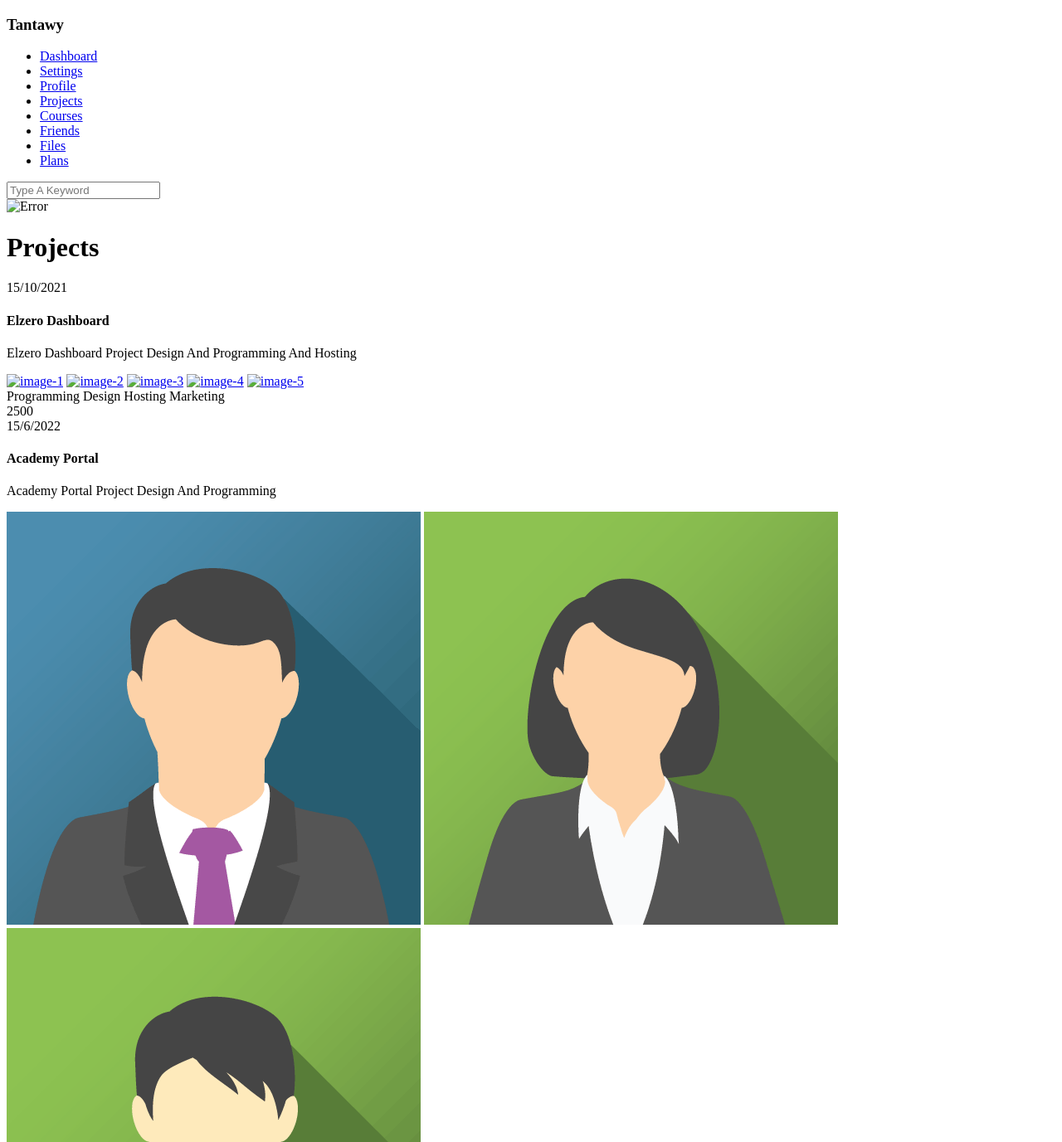
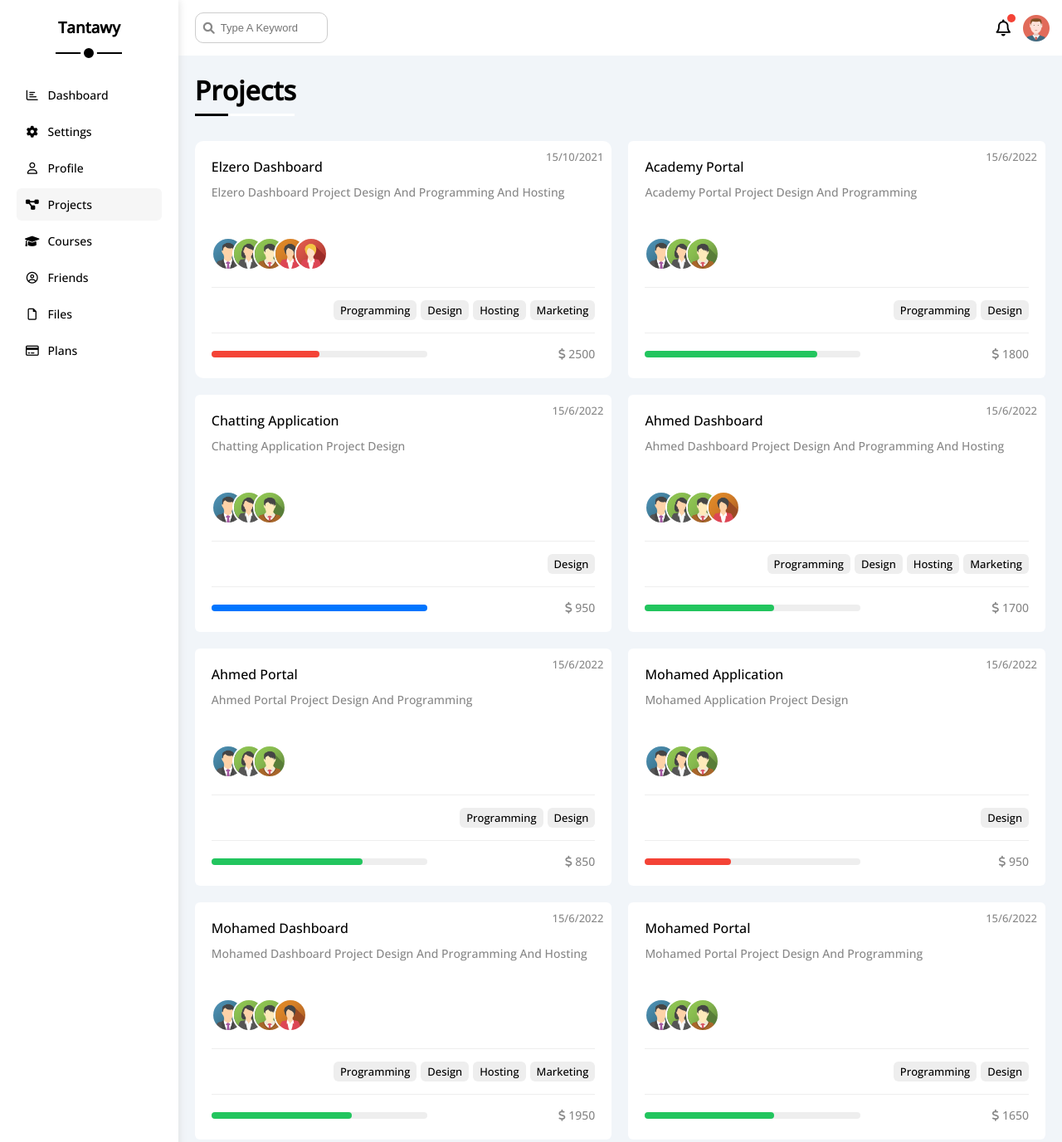
Before and after one commit to AhmedTantawy98/Dashboard, a plain HTML site: page projects.html in a window 1280 px wide. Shown: the top 1377 px of the page at 83% size. Drawn offline with nearby package versions, Linux system fonts and the light colour scheme; the site is published under a folder, as on GitHub Pages, so addresses that start at the root find nothing.

Commit message:
Routing Edit

```diff
--- a/courses.html
+++ b/courses.html
@@ -5,9 +5,9 @@
         <meta http-equiv="X-UA-Compatible" content="IE=edge">
         <meta name="viewport" content="width=device-width, initial-scale=1.0">
         <title>Courses</title>
-        <link rel="stylesheet" href="/css/all.min.css">
-        <link rel="stylesheet" href="/css/framework.css">
-        <link rel="stylesheet" href="/css/master.css">
+        <link rel="stylesheet" href="css/all.min.css">
+        <link rel="stylesheet" href="css/framework.css">
+        <link rel="stylesheet" href="css/master.css">
         <link rel="preconnect" href="https://fonts.googleapis.com">
         <link rel="preconnect" href="https://fonts.gstatic.com" crossorigin>
         <link href="https://fonts.googleapis.com/css2?family=Open+Sans:wght@300;500&#038;display=swap" rel="stylesheet" />
@@ -18,25 +18,25 @@
                 <h3 class="p-relative txt-c mt-0">Tantawy</h3>
                 <ul>
                     <li>
-                        <a class=" d-flex align-center fs-14 p-10 c-black rad-6" href="/index.html">
+                        <a class=" d-flex align-center fs-14 p-10 c-black rad-6" href="index.html">
                             <i class="fa-regular fa-chart-bar fa-fw"></i>
                             <span>Dashboard</span>
                         </a>
                     </li>
                     <li>
-                        <a class="d-flex align-center fs-14 p-10 c-black rad-6" href="/settings.html">
+                        <a class="d-flex align-center fs-14 p-10 c-black rad-6" href="settings.html">
                             <i class="fa-solid fa-gear fa-fw"></i>
                             <span>Settings</span>
                         </a>
                     </li>
                     <li>
-                        <a class="d-flex align-center fs-14 p-10 c-black rad-6" href="/profile.html">
+                        <a class="d-flex align-center fs-14 p-10 c-black rad-6" href="profile.html">
                             <i class="fa-regular fa-user fa-fw"></i>
                             <span>Profile</span>
                         </a>
                     </li>
                     <li>
-                        <a class="d-flex align-center fs-14 p-10 c-black rad-6" href="/projects.html">
+                        <a class="d-flex align-center fs-14 p-10 c-black rad-6" href="projects.html">
                             <i class="fa-solid fa-diagram-project fa-fw"></i>
                             <span>Projects</span>
                         </a>
@@ -76,14 +76,14 @@
                         <span class="notifications p-relative">
                             <i class="fa-regular fa-bell fa-lg"></i>
                         </span>
-                        <img src="/imgs/avatar.png" alt="Error">
+                        <img src="imgs/avatar.png" alt="image-1">
                     </div>
                 </div>
                 <h1 class="p-relative">Courses</h1>
                 <div class="courses-page d-grid m-20 gap-20">
                     <div class="course bg-white rad-6 p-relative">
-                        <img src="/imgs/course-01.jpg" alt="image-1" class="cover">
-                        <img src="/imgs/team-01.png" alt="image-2" class="instructor">
+                        <img src="imgs/course-01.jpg" alt="image-1" class="cover">
+                        <img src="imgs/team-01.png" alt="image-2" class="instructor">
                         <div class="p-20">
                             <h4 class="m-0">Mastering Web Design</h4>
                             <p class="description c-grey fs-14 mt-15">Master The Art Of Web Designing And Mocking, Prototyping And Creating Web Design Architecture</p>
--- a/projects.html
+++ b/projects.html
@@ -5,9 +5,9 @@
         <meta http-equiv="X-UA-Compatible" content="IE=edge">
         <meta name="viewport" content="width=device-width, initial-scale=1.0">
         <title>Projects</title>
-        <link rel="stylesheet" href="/css/all.min.css">
-        <link rel="stylesheet" href="/css/framework.css">
-        <link rel="stylesheet" href="/css/master.css">
+        <link rel="stylesheet" href="css/all.min.css">
+        <link rel="stylesheet" href="css/framework.css">
+        <link rel="stylesheet" href="css/master.css">
         <link rel="preconnect" href="https://fonts.googleapis.com">
         <link rel="preconnect" href="https://fonts.gstatic.com" crossorigin>
         <link href="https://fonts.googleapis.com/css2?family=Open+Sans:wght@300;500&#038;display=swap" rel="stylesheet" />
@@ -18,25 +18,25 @@
                 <h3 class="p-relative txt-c mt-0">Tantawy</h3>
                 <ul>
                     <li>
-                        <a class=" d-flex align-center fs-14 p-10 c-black rad-6" href="/index.html">
+                        <a class=" d-flex align-center fs-14 p-10 c-black rad-6" href="index.html">
                             <i class="fa-regular fa-chart-bar fa-fw"></i>
                             <span>Dashboard</span>
                         </a>
                     </li>
                     <li>
-                        <a class="d-flex align-center fs-14 p-10 c-black rad-6" href="/settings.html">
+                        <a class="d-flex align-center fs-14 p-10 c-black rad-6" href="settings.html">
                             <i class="fa-solid fa-gear fa-fw"></i>
                             <span>Settings</span>
                         </a>
                     </li>
                     <li>
-                        <a class="d-flex align-center fs-14 p-10 c-black rad-6" href="/profile.html">
+                        <a class="d-flex align-center fs-14 p-10 c-black rad-6" href="profile.html">
                             <i class="fa-regular fa-user fa-fw"></i>
                             <span>Profile</span>
                         </a>
                     </li>
                     <li>
-                        <a class="active d-flex align-center fs-14 p-10 c-black rad-6" href="/projects.html">
+                        <a class="active d-flex align-center fs-14 p-10 c-black rad-6" href="projects.html">
                             <i class="fa-solid fa-diagram-project fa-fw"></i>
                             <span>Projects</span>
                         </a>
@@ -76,7 +76,7 @@
                         <span class="notifications p-relative">
                             <i class="fa-regular fa-bell fa-lg"></i>
                         </span>
-                        <img src="/imgs/avatar.png" alt="Error">
+                        <img src="imgs/avatar.png" alt="image-1">
                     </div>
                 </div>
                 <h1 class="p-relative">Projects</h1>
@@ -86,11 +86,11 @@
                         <h4 class="mt-0 mb-10">Elzero Dashboard</h4>
                         <p class="c-grey mt-0 mb-10 fs-14">Elzero Dashboard Project Design And Programming And Hosting</p>
                         <div class="team">
-                            <a href="#"><img src="/imgs/team-01.png" alt="image-1" /></a>
-                            <a href="#"><img src="/imgs/team-02.png" alt="image-2" /></a>
-                            <a href="#"><img src="/imgs/team-03.png" alt="image-3" /></a>
-                            <a href="#"><img src="/imgs/team-04.png" alt="image-4" /></a>
-                            <a href="#"><img src="/imgs/team-05.png" alt="image-5" /></a>
+                            <a href="#"><img src="imgs/team-01.png" alt="image-1" /></a>
+                            <a href="#"><img src="imgs/team-02.png" alt="image-2" /></a>
+                            <a href="#"><img src="imgs/team-03.png" alt="image-3" /></a>
+                            <a href="#"><img src="imgs/team-04.png" alt="image-4" /></a>
+                            <a href="#"><img src="imgs/team-05.png" alt="image-5" /></a>
                         </div>
                         <div class="do d-flex">
                             <span class="fs-13 rad-6 bg-eee">Programming</span>
@@ -113,9 +113,9 @@
                         <h4 class="m-0">Academy Portal</h4>
                         <p class="c-grey mt-10 mb-10 fs-14">Academy Portal Project Design And Programming</p>
                         <div class="team">
-                            <a href="#"><img src="imgs/team-01.png" alt="" /></a>
-                            <a href="#"><img src="imgs/team-02.png" alt="" /></a>
-                            <a href="#"><img src="imgs/team-03.png" alt="" /></a>
+                            <a href="#"><img src="imgs/team-01.png" alt="image-1" /></a>
+                            <a href="#"><img src="imgs/team-02.png" alt="image-2" /></a>
+                            <a href="#"><img src="imgs/team-03.png" alt="image-3" /></a>
                         </div>
                         <div class="do d-flex">
                             <span class="fs-13 rad-6 bg-eee">Programming</span>
@@ -136,9 +136,9 @@
                         <h4 class="m-0">Chatting Application</h4>
                         <p class="c-grey mt-10 mb-10 fs-14">Chatting Application Project Design</p>
                         <div class="team">
-                            <a href="#"><img src="imgs/team-01.png" alt="" /></a>
-                            <a href="#"><img src="imgs/team-02.png" alt="" /></a>
-                            <a href="#"><img src="imgs/team-03.png" alt="" /></a>
+                            <a href="#"><img src="imgs/team-01.png" alt="image-1" /></a>
+                            <a href="#"><img src="imgs/team-02.png" alt="image-2" /></a>
+                            <a href="#"><img src="imgs/team-03.png" alt="image-3" /></a>
                         </div>
                         <div class="do d-flex">
                             <span class="fs-13 rad-6 bg-eee">Design</span>
@@ -158,10 +158,10 @@
                         <h4 class="m-0">Ahmed Dashboard</h4>
                         <p class="c-grey mt-10 mb-10 fs-14">Ahmed Dashboard Project Design And Programming And Hosting</p>
                         <div class="team">
-                            <a href="#"><img src="imgs/team-01.png" alt="" /></a>
-                            <a href="#"><img src="imgs/team-02.png" alt="" /></a>
-                            <a href="#"><img src="imgs/team-03.png" alt="" /></a>
-                            <a href="#"><img src="imgs/team-04.png" alt="" /></a>
+                            <a href="#"><img src="imgs/team-01.png" alt="image-1" /></a>
+                            <a href="#"><img src="imgs/team-02.png" alt="image-2" /></a>
+                            <a href="#"><img src="imgs/team-03.png" alt="image-3" /></a>
+                            <a href="#"><img src="imgs/team-04.png" alt="image-4" /></a>
                         </div>
                         <div class="do d-flex">
                             <span class="fs-13 rad-6 bg-eee">Programming</span>
@@ -184,9 +184,9 @@
                         <h4 class="m-0">Ahmed Portal</h4>
                         <p class="c-grey mt-10 mb-10 fs-14">Ahmed Portal Project Design And Programming</p>
                         <div class="team">
-                            <a href="#"><img src="imgs/team-01.png" alt="" /></a>
-                            <a href="#"><img src="imgs/team-02.png" alt="" /></a>
-                            <a href="#"><img src="imgs/team-03.png" alt="" /></a>
+                            <a href="#"><img src="imgs/team-01.png" alt="image-1" /></a>
+                            <a href="#"><img src="imgs/team-02.png" alt="image-2" /></a>
+                            <a href="#"><img src="imgs/team-03.png" alt="image-3" /></a>
                         </div>
                         <div class="do d-flex">
                             <span class="fs-13 rad-6 bg-eee">Programming</span>
@@ -207,9 +207,9 @@
                         <h4 class="m-0">Mohamed Application</h4>
                         <p class="c-grey mt-10 mb-10 fs-14">Mohamed Application Project Design</p>
                         <div class="team">
-                            <a href="#"><img src="imgs/team-01.png" alt="" /></a>
-                            <a href="#"><img src="imgs/team-02.png" alt="" /></a>
-                            <a href="#"><img src="imgs/team-03.png" alt="" /></a>
+                            <a href="#"><img src="imgs/team-01.png" alt="image-1" /></a>
+                            <a href="#"><img src="imgs/team-02.png" alt="image-2" /></a>
+                            <a href="#"><img src="imgs/team-03.png" alt="image-3" /></a>
                         </div>
                         <div class="do d-flex">
                             <span class="fs-13 rad-6 bg-eee">Design</span>
@@ -229,10 +229,10 @@
                         <h4 class="m-0">Mohamed Dashboard</h4>
                         <p class="c-grey mt-10 mb-10 fs-14">Mohamed Dashboard Project Design And Programming And Hosting</p>
                         <div class="team">
-                            <a href="#"><img src="imgs/team-01.png" alt="" /></a>
-                            <a href="#"><img src="imgs/team-02.png" alt="" /></a>
-                            <a href="#"><img src="imgs/team-03.png" alt="" /></a>
-                            <a href="#"><img src="imgs/team-04.png" alt="" /></a>
+                            <a href="#"><img src="imgs/team-01.png" alt="image-1" /></a>
+                            <a href="#"><img src="imgs/team-02.png" alt="image-2" /></a>
+                            <a href="#"><img src="imgs/team-03.png" alt="image-3" /></a>
+                            <a href="#"><img src="imgs/team-04.png" alt="image-4" /></a>
                         </div>
                         <div class="do d-flex">
                             <span class="fs-13 rad-6 bg-eee">Programming</span>
@@ -255,9 +255,9 @@
                         <h4 class="m-0">Mohamed Portal</h4>
                         <p class="c-grey mt-10 mb-10 fs-14">Mohamed Portal Project Design And Programming</p>
                         <div class="team">
-                            <a href="#"><img src="imgs/team-01.png" alt="" /></a>
-                            <a href="#"><img src="imgs/team-02.png" alt="" /></a>
-                            <a href="#"><img src="imgs/team-03.png" alt="" /></a>
+                            <a href="#"><img src="imgs/team-01.png" alt="image-1" /></a>
+                            <a href="#"><img src="imgs/team-02.png" alt="image-2" /></a>
+                            <a href="#"><img src="imgs/team-03.png" alt="image-3" /></a>
                         </div>
                         <div class="do d-flex">
                             <span class="fs-13 rad-6 bg-eee">Programming</span>
@@ -278,9 +278,9 @@
                         <h4 class="m-0">Ahmed Application</h4>
                         <p class="c-grey mt-10 mb-10 fs-14">Ahmed Application Project Design</p>
                         <div class="team">
-                            <a href="#"><img src="imgs/team-01.png" alt="" /></a>
-                            <a href="#"><img src="imgs/team-02.png" alt="" /></a>
-                            <a href="#"><img src="imgs/team-03.png" alt="" /></a>
+                            <a href="#"><img src="imgs/team-01.png" alt="image-1" /></a>
+                            <a href="#"><img src="imgs/team-02.png" alt="image-2" /></a>
+                            <a href="#"><img src="imgs/team-03.png" alt="image-3" /></a>
                         </div>
                         <div class="do d-flex">
                             <span class="fs-13 rad-6 bg-eee">Design</span>
```
Also changed, not shown: files.html (+9 -9 lines), friends.html (+9 -9 lines), index.html (+39 -39 lines), plans.html (+8 -8 lines), profile.html (+13 -13 lines), settings.html (+8 -8 lines).
